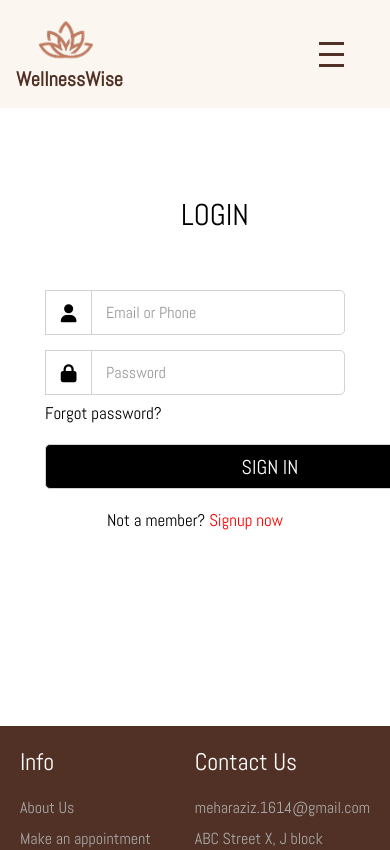
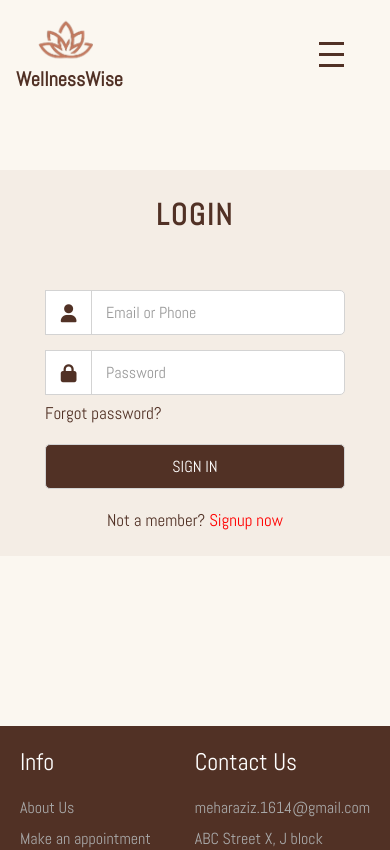
Before and after one commit to Mehar-Aziz/WellnessWise, a React (Create React App) app in the folder wellnesswise-frontend/: page /login in a window 390 px wide. Shown: the top 850 px of the page. Built offline with nearby package versions, Linux system fonts and the light colour scheme.

Commit message:
Change Login Css

```diff
--- a/wellnesswise-frontend/src/components/Home.css
+++ b/wellnesswise-frontend/src/components/Home.css
@@ -298,9 +298,8 @@ textarea {
 }
 
 .feature-card {
-background-color: #c47a5e;
+background-color: #F4EDE5;
   box-shadow: 0 3px 1px -2px rgba(0, 0, 0, 0.2), 0 2px 2px 0 rgba(0, 0, 0, 0.14), 0 1px 5px 0 rgba(0, 0, 0, 0.12);
-  border-radius: 8px;
   text-align: center;
   padding: 50px;
 }
@@ -319,7 +318,7 @@ background-color: #c47a5e;
   font-size: 1.5rem;
   letter-spacing: 2px;
   font-weight: 600;
-  color: #fbf7f0;
+  color: #513125;
   position: relative;
   top: -15px;
   text-decoration: underline;
@@ -331,7 +330,7 @@ background-color: #c47a5e;
 
 .feature-card p {
   font-family: "Abel", sans-serif;
-  color: #fbf7f0;
+  color: #999999;
   text-align: justify;
   font-weight: 400;
   font-style: normal;
@@ -347,8 +346,7 @@ background-color: #c47a5e;
   font-size: 1rem;
   color: #fff;
   background-color: #c47a5e;
-  text-decoration:#c47a5e;
-  border: 2px solid #513125;
+  border: none;
   cursor: pointer;
   transition: background-color 0.3s;
 }
--- a/wellnesswise-frontend/src/components/Login.css
+++ b/wellnesswise-frontend/src/components/Login.css
@@ -1,46 +1,32 @@
-body{
-  background: #fff;
-  font-style: normal;
-
-}
-html, body {
-  height: 100%;
-  margin: 0;
-  padding: 0;
+#root {
+  background-color: #fbf7f0;
 }
 
-#root {
-  min-height: 100%;
-  overflow-y: auto;
-}
-
-::selection{
-  background: #fff;
-}
 .container{
   max-width: 440px;
   padding: 0 20px;
   margin: 170px auto;
+  background-color:#F4EDE5;
+  ;
 }
 .wrapper{
   width: 100%;
-  background: #fff;
-
 }
 .wrapper .title{
   height: 90px;
-  background: #fff;
   position: relative;
   left: 20px;
-  color: black;
+  color: #513125;
   font-size: 30px;
-  font-weight: 600;
   display: flex;
   align-items: center;
   justify-content: center;
 }
 .wrapper .title span {
-  font-weight: 590;
+  font-weight: 900;
+  letter-spacing: 2px;
+  position: relative;
+  left: -20px;
 }
 .wrapper form{
   padding: 30px 25px 25px 25px;
@@ -71,7 +57,7 @@ form .row input::placeholder{
   position: absolute;
   width: 47px;
   height: 100%;
-  color: black;
+  color: #513125;
   font-size: 18px;
   background: #fff;
   border: 1px solid #D3D3D3;
@@ -83,7 +69,7 @@ form .row input::placeholder{
   margin: -8px 0 20px 0;
 }
 .wrapper form .pass a{
-  color: black;
+  color: #513125;
   font-size: 17px;
   text-decoration: none;
 }
@@ -93,22 +79,23 @@ form .row input::placeholder{
 
 .wrapper form .button input{
   color: #fff;
-  width: 450px;
+  width: 350px;
   font-size: 20px;
   font-weight: 500;
   padding-left: 0px;
-  background: black;
+  background: #513125;
   border: 1px solid #D3D3D3;
   cursor: pointer;
 }
 form .button input:hover{
-  background: #343434;
-  color: #D3D3D3;
+  background: #c47a5e;
+  color: #F4EDE5;
 }
 .wrapper form .signup-link{
   text-align: center;
   margin-top: 20px;
   font-size: 17px;
+  color: #513125;
 }
 .wrapper form .signup-link a{
   color: red;
@@ -117,3 +104,16 @@ form .button input:hover{
 form .signup-link a:hover{
   text-decoration: underline;
 }
+@media (max-width: 768px) {
+  .wrapper form .button input {
+    width: 100%;
+    font-size: 18px;
+  }
+}
+
+@media (max-width: 576px) {
+  .wrapper form .button input {
+    width: 100%;
+    font-size: 16px;
+  }
+}
```
